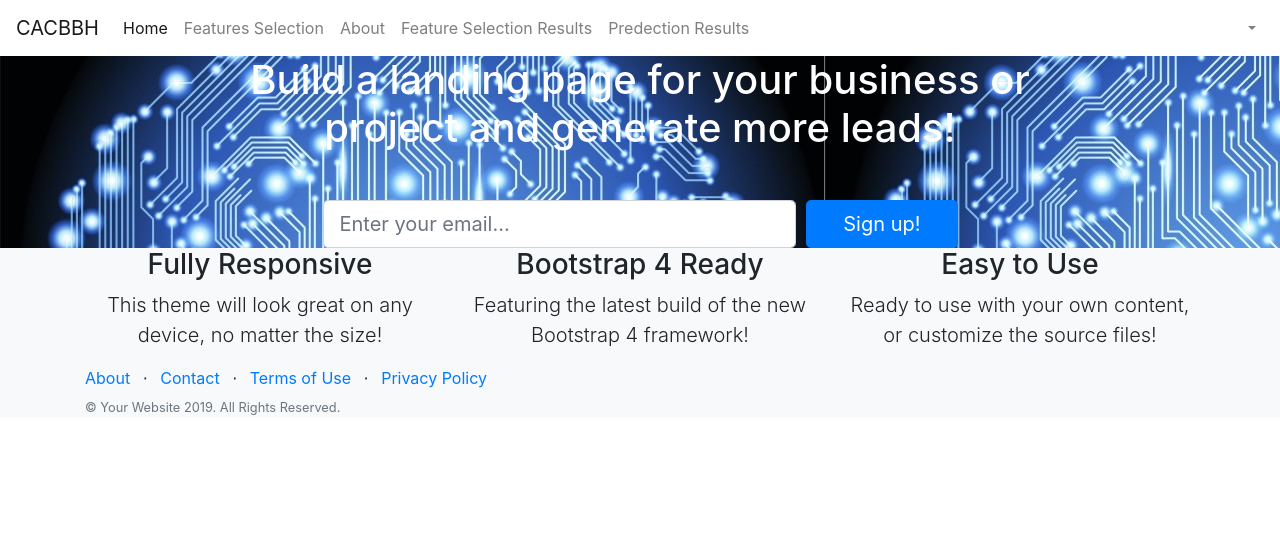
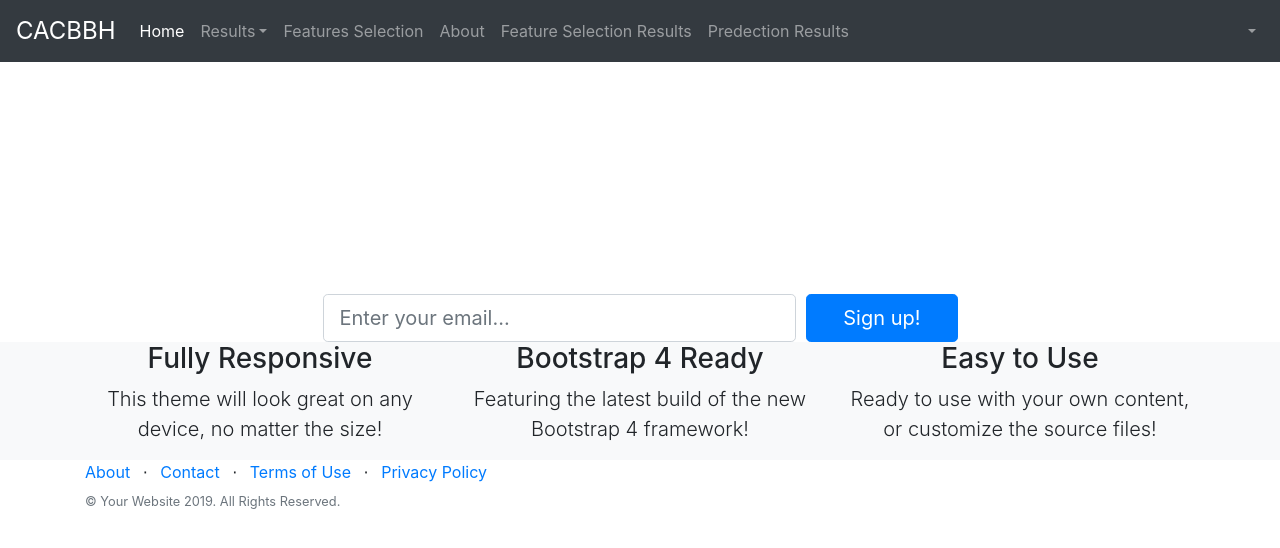
Before and after one commit to BaraaDarwish/CABBH, a Django app: page / in a window 1280 px wide. Shown: the top 548 px of the page. Run offline with Django 3.2, Linux system fonts and the light colour scheme; parts of the project's set-up code (start-up, migrations or seed data) failed here and were passed over; some libraries are stand-ins or nearby versions.

Commit message:
minor css changes

```diff
--- a/CABBH/settings.py
+++ b/CABBH/settings.py
@@ -92,7 +92,7 @@ WSGI_APPLICATION = 'CABBH.wsgi.application'
 DATABASES = {
     'default': {
         'ENGINE': 'django.db.backends.postgresql',
-        'NAME': 'CABBH' ,
+        'NAME': 'qvqlhswy' ,
         "USER":'qvqlhswy',
         "PASSWORD":'MTJzcNalB_bXC7V6AtOmq_obpPElA7Ty',
         'HOST':'manny.db.elephantsql.com',
--- a/static/css/style.css
+++ b/static/css/style.css
@@ -0,0 +1,12 @@
+body{
+
+    margin-top:50px
+}
+.navbar-brand
+    {
+      font-size: x-large;
+    }
+h1,h2{
+    margin-top:100px;
+    margin-bottom:50px;
+}
--- a/templates/CAC/base.html
+++ b/templates/CAC/base.html
@@ -16,7 +16,8 @@
     <link rel="stylesheet" href="https://stackpath.bootstrapcdn.com/bootstrap/4.3.1/css/bootstrap.min.css" integrity="sha384-ggOyR0iXCbMQv3Xipma34MD+dH/1fQ784/j6cY/iJTQUOhcWr7x9JvoRxT2MZw1T" crossorigin="anonymous">
     <link src="https://stackpath.bootstrapcdn.com/font-awesome/4.7.0/css/font-awesome.min.css" rel="stylesheet">
     <link href="//netdna.bootstrapcdn.com/bootstrap/3.0.0/css/bootstrap-glyphicons.css" rel="stylesheet">
-
+    <link rel="stylesheet" href="{%static 'css/style.css' %}"/>
+    <link href='http://fonts.googleapis.com/css?family=Oswald:400,300,700' rel='stylesheet' type='text/css'>
 
 
 
@@ -26,7 +27,7 @@
 
     <!-- Navigation -->
     <!--Navbar -->
-<nav class="navbar navbar-expand-lg navbar-light primary-color">
+<nav class="navbar navbar-expand-md navbar-dark bg-dark fixed-top">
     <a class="navbar-brand" href="{% url 'CAC:index' %}">CACBBH</a>
     <button class="navbar-toggler" type="button" data-toggle="collapse" data-target="#navbarSupportedContent-333"
       aria-controls="navbarSupportedContent-333" aria-expanded="false" aria-label="Toggle navigation">
@@ -38,6 +39,14 @@
           <a class="nav-link" href="{% url 'CAC:index' %}">Home
             <span class="sr-only">(current)</span>
           </a>
+        </li>
+        <li class="nav-item dropdown">
+          <a class="nav-link dropdown-toggle" href="#" id="dropdown01" data-toggle="dropdown" aria-haspopup="true" aria-expanded="false">Results</a>
+          <div class="dropdown-menu" aria-labelledby="dropdown01">
+            <a class="dropdown-item" href="{% url 'FS:results' %}">Feature Selection Results</a>
+            <a class="dropdown-item" href="{% url 'CAC:diabetes_results' %}">Predection Results</a>
+
+          </div>
         </li>
         <li class="nav-item">
           <a class="nav-link" href="{% url 'FS:upload_csv' %}">Features Selection</a>
@@ -90,7 +99,7 @@
 
 
     <!-- block -->
-    <section class="features-icons bg-light text-center">
+    <section class="features-icons  text-center">
         {% block content %}
         {% endblock %}
     </section>
@@ -99,7 +108,7 @@
 
 
     <!-- Footer -->
-    <footer class="footer bg-light">
+    <footer class="footer">
         <div class="container">
             <div class="row">
                 <div class="col-lg-6 h-100 text-center text-lg-left my-auto">
@@ -149,7 +158,7 @@
     <script src="https://code.jquery.com/jquery-3.3.1.slim.min.js" integrity="sha384-q8i/X+965DzO0rT7abK41JStQIAqVgRVzpbzo5smXKp4YfRvH+8abtTE1Pi6jizo" crossorigin="anonymous"></script>
     <script src="https://cdnjs.cloudflare.com/ajax/libs/popper.js/1.14.7/umd/popper.min.js" integrity="sha384-UO2eT0CpHqdSJQ6hJty5KVphtPhzWj9WO1clHTMGa3JDZwrnQq4sF86dIHNDz0W1" crossorigin="anonymous"></script>
     <script src="https://stackpath.bootstrapcdn.com/bootstrap/4.3.1/js/bootstrap.min.js" integrity="sha384-JjSmVgyd0p3pXB1rRibZUAYoIIy6OrQ6VrjIEaFf/nJGzIxFDsf4x0xIM+B07jRM" crossorigin="anonymous"></script>
-
+  </body>
 </body>
 
 </html>
--- a/templates/CAC/index.html
+++ b/templates/CAC/index.html
@@ -1,7 +1,7 @@
 {% extends "CAC/base.html" %}
 {% load static %}
 {% block content %}
-<header class="masthead text-white text-center" style=" background-image: url({% static 'images/brain.jpeg'%})">
+<header class="masthead text-white text-center" style= "background-image: url( '{% static "images/brain.jpeg"%}')>
     <div class="overlay"></div>
     <div class="container">
         <div class="row">
@@ -60,9 +60,4 @@
         </div>
     </div>
 </section>
-
-
-
-
-
 {% endblock %}
--- a/templates/FS/fs_list.html
+++ b/templates/FS/fs_list.html
@@ -4,6 +4,7 @@
 
 {% block content %}
 <h2>Feature Selection Results</h2>
+{% if results_list %}
 <table class="table">
         <thead class="thead-dark">
     <tr>
@@ -27,6 +28,9 @@
         <td><a class="btn btn-danger" href="{% url 'FS:delete_result'  pk=result.id %}">Delete</a></td>
     </tr>
     {% endfor %}
+
 </table>
-
+{% else %}
+    <h3>There are no results to display</h3>
+{% endif %}
 {% endblock %}
```
